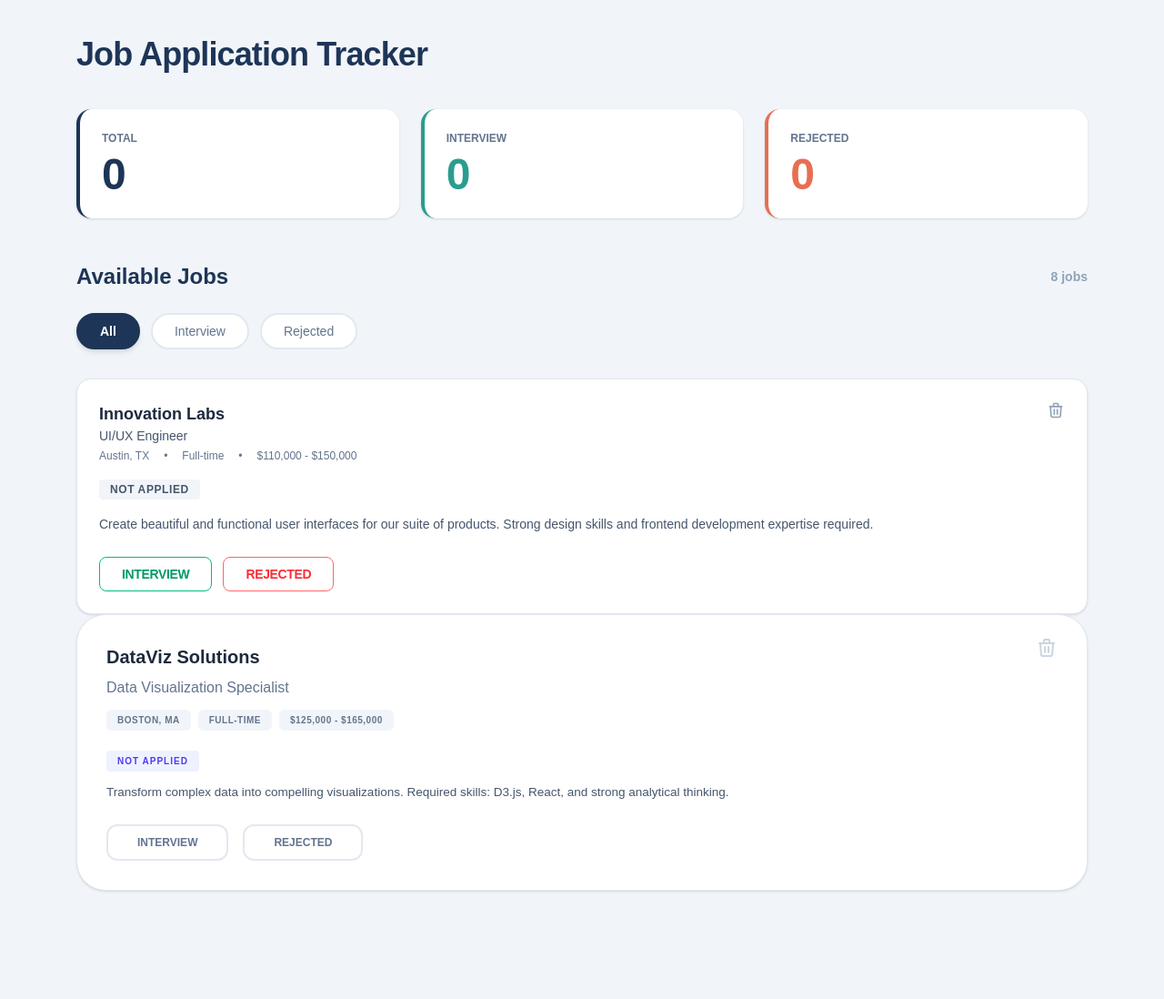
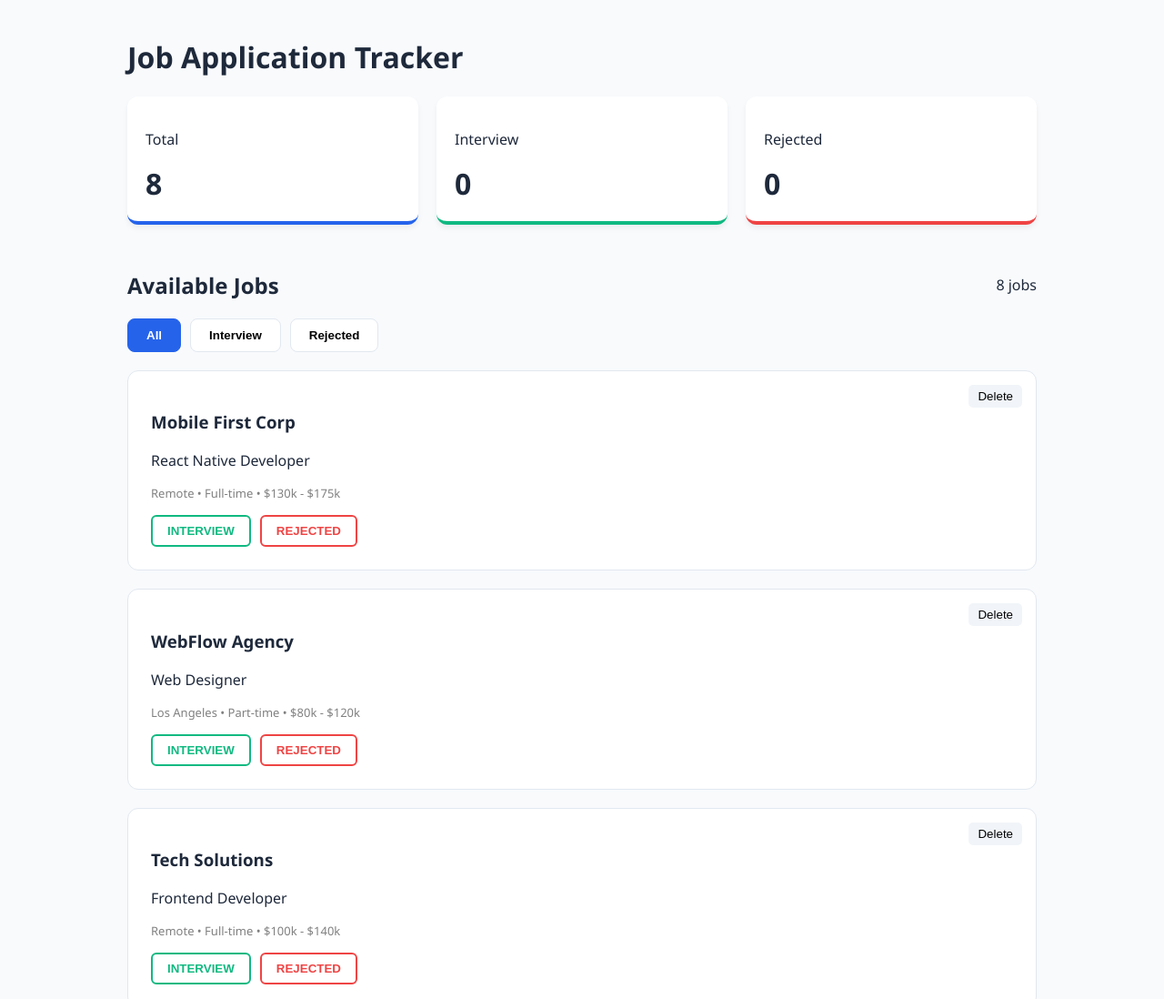
Before and after one commit to sanjidasumaiya6132-ux/job-tracker-assignment, a plain HTML site: page index.html in a window 1280 px wide. Shown: the top 1098 px of the page at 91% size. Before the commit the page ends 1019 px from the top, so only its background shows below. Drawn offline with nearby package versions, Linux system fonts and the light colour scheme.

Commit message:
Initial commit: basic structure with dashboard and jobs

```diff
--- a/index.html
+++ b/index.html
@@ -4,141 +4,42 @@
     <meta charset="UTF-8">
     <meta name="viewport" content="width=device-width, initial-scale=1.0">
     <title>Job Application Tracker</title>
-  <script src="https://unpkg.com/@tailwindcss/browser@4"></script>
-  <style type="text/tailwindcss">
-    @theme {
-      --font-syne: "Syne", sans-serif;
-      --font-dm: "DM Sans", sans-serif;
-      --color-navy: #1d3557;
-      --color-teal: #2a9d8f;
-      --color-coral: #e76f51;
-      --animate-fade-up: fadeUp 0.3s ease forwards;
-    }
-    @keyframes fadeUp {
-      0% { opacity: 0; transform: translateY(10px); }
-      100% { opacity: 1; transform: translateY(0); }
-    }
-  </style>
+    <link rel="stylesheet" href="tailwind.init.css">
 </head>
-<body class="bg-slate-100 font-dm min-h-screen">
+<body>
 
-  <div class="max-w-6xl mx-auto px-5 py-10">
-    <header class="mb-10">
-      <h1 class="font-syne text-4xl font-extrabold text-navy tracking-tight">
-        Job Application Tracker
-      </h1>
-    </header>
+<div class="container">
+    <h1>Job Application Tracker</h1>
 
-    <div class="grid grid-cols-1 md:grid-cols-3 gap-6 mb-12">
-      <div class="bg-white rounded-2xl p-6 shadow-sm border-l-4 border-navy">
-        <p class="text-xs font-bold text-slate-500 uppercase mb-2">Total</p>
-        <p class="font-syne text-5xl font-extrabold text-navy">0</p>
+    <div class="dashboard">
+        <div class="stat-card total">
+            <p>Total</p>
+            <h2 id="total-count">0</h2>
         </div>
-      <div class="bg-white rounded-2xl p-6 shadow-sm border-l-4 border-teal">
-        <p class="text-xs font-bold text-slate-500 uppercase mb-2">Interview</p>
-        <p class="font-syne text-5xl font-extrabold text-teal">0</p>
+        <div class="stat-card interview">
+            <p>Interview</p>
+            <h2 id="interview-count">0</h2>
         </div>
-      <div class="bg-white rounded-2xl p-6 shadow-sm border-l-4 border-coral">
-        <p class="text-xs font-bold text-slate-500 uppercase mb-2">Rejected</p>
-        <p class="font-syne text-5xl font-extrabold text-coral">0</p>
+        <div class="stat-card rejected">
+            <p>Rejected</p>
+            <h2 id="rejected-count">0</h2>
         </div>
     </div>
 
-    <div class="flex items-center justify-between mb-6">
-      <h2 class="font-syne text-2xl font-bold text-navy">Available Jobs</h2>
-      <span class="text-sm font-semibold text-slate-400">8 jobs</span>
+    <div class="section-header">
+    <h2>Available Jobs</h2>
+    <span id="tab-job-count">0 jobs</span>
 </div>
 
-    <div class="flex gap-3 mb-8">
-      <button class="px-6 py-2 rounded-full border-2 border-navy bg-navy text-white text-sm font-bold shadow-md cursor-pointer transition-all">All</button>
-      <button class="px-6 py-2 rounded-full border-2 border-slate-200 bg-white text-slate-500 text-sm font-medium hover:border-teal hover:text-teal cursor-pointer transition-all">Interview</button>
-      <button class="px-6 py-2 rounded-full border-2 border-slate-200 bg-white text-slate-500 text-sm font-medium hover:border-coral hover:text-coral cursor-pointer transition-all">Rejected</button>
+    <div class="tabs">
+        <button class="tab-btn active" onclick="changeTab('ALL')">All</button>
+        <button class="tab-btn" onclick="changeTab('INTERVIEW')">Interview</button>
+        <button class="tab-btn" onclick="changeTab('REJECTED')">Rejected</button>
     </div>
 
-<div class="bg-white p-6 rounded-2xl border border-slate-200 shadow-sm hover:shadow-md transition-shadow duration-300">
-
-  <div class="flex justify-between items-start mb-1">
-    <div>
-      <h3 class="text-lg font-bold text-slate-800">Innovation Labs</h3>
-      <p class="text-slate-600 font-medium text-sm">UI/UX Engineer</p>
-    </div>
-    <button class="text-slate-400 hover:text-red-500 transition-colors">
-      <svg xmlns="http://www.w3.org/2000/svg" class="h-5 w-5" fill="none" viewBox="0 0 24 24" stroke="currentColor">
-        <path stroke-linecap="round" stroke-linejoin="round" stroke-width="2" d="M19 7l-.867 12.142A2 2 0 0116.138 21H7.862a2 2 0 01-1.995-1.858L5 7m5 4v6m4-6v6m1-10V4a1 1 0 00-1-1h-4a1 1 0 00-1 1v3M4 7h16" />
-      </svg>
-    </button>
+    <div id="jobs-container"></div>
 </div>
 
-  <div class="flex flex-wrap items-center gap-x-4 gap-y-1 text-slate-500 text-xs mb-4">
-    <span>Austin, TX</span>
-    <span>•</span>
-    <span>Full-time</span>
-    <span>•</span>
-    <span>$110,000 - $150,000</span>
-  </div>
-
-  <div class="mb-4">
-    <span class="bg-slate-100 text-slate-600 px-3 py-1 rounded text-xs font-bold uppercase tracking-wider">
-      Not Applied
-    </span>
-  </div>
-
-  <p class="text-slate-600 text-sm leading-relaxed mb-6">
-    Create beautiful and functional user interfaces for our suite of products. Strong design skills and frontend development expertise required.
-  </p>
-
-  <div class="flex gap-3">
-    <button class="px-6 py-2 rounded-lg border border-emerald-500 text-emerald-600 text-sm font-bold hover:bg-emerald-50 transition-colors uppercase tracking-tight">
-      Interview
-    </button>
-    <button class="px-6 py-2 rounded-lg border border-red-400 text-red-500 text-sm font-bold hover:bg-red-50 transition-colors uppercase tracking-tight">
-      Rejected
-    </button>
-  </div>
-</div>
-
-
-
-<div id="job-container" class="space-y-5">
-
-  <div class="bg-white p-8 rounded-[2rem] border border-slate-200 shadow-sm relative transition-all">
-
-    <button class="absolute top-6 right-8 text-slate-300 hover:text-red-500 transition-colors">
-      <svg xmlns="http://www.w3.org/2000/svg" class="h-6 w-6" fill="none" viewBox="0 0 24 24" stroke="currentColor">
-        <path stroke-linecap="round" stroke-linejoin="round" stroke-width="2" d="M19 7l-.867 12.142A2 2 0 0116.138 21H7.862a2 2 0 01-1.995-1.858L5 7m5 4v6m4-6v6m1-10V4a1 1 0 00-1-1h-4a1 1 0 00-1 1v3M4 7h16" />
-      </svg>
-    </button>
-
-    <div class="space-y-2">
-      <h3 class="text-xl font-bold text-slate-800">DataViz Solutions</h3>
-      <p class="text-slate-500 font-medium">Data Visualization Specialist</p>
-
-      <div class="flex flex-wrap gap-2 pt-1 pb-3 text-[10px] font-bold uppercase tracking-wider">
-        <span class="bg-slate-100 text-slate-500 px-3 py-1 rounded-md">Boston, MA</span>
-        <span class="bg-slate-100 text-slate-500 px-3 py-1 rounded-md">Full-time</span>
-        <span class="bg-slate-100 text-slate-500 px-3 py-1 rounded-md">$125,000 - $165,000</span>
-      </div>
-
-      <div class="inline-block bg-indigo-50 text-indigo-600 px-3 py-1 rounded text-[10px] font-black uppercase tracking-widest mb-3">
-        Not Applied
-      </div>
-
-      <p class="text-slate-600 text-[13.5px] leading-relaxed max-w-3xl">
-        Transform complex data into compelling visualizations. Required skills: D3.js, React, and strong analytical thinking.
-      </p>
-
-      <div class="flex gap-4 pt-4">
-        <button class="px-8 py-2.5 rounded-xl border-2 border-slate-200 text-slate-500 text-xs font-bold hover:border-emerald-500 hover:text-emerald-500 transition-all uppercase">
-          Interview
-        </button>
-        <button class="px-8 py-2.5 rounded-xl border-2 border-slate-200 text-slate-500 text-xs font-bold hover:border-red-400 hover:text-red-400 transition-all uppercase">
-          Rejected
-        </button>
-      </div>
-    </div>
-  </div>
-
-</div>
-
+<script src="script.js"></script>
 </body>
 </html>
--- a/script.js
+++ b/script.js
@@ -1,103 +1,74 @@
-<script>
-  // 1. Initial Data (Sample Jobs)
  let jobs = [
-    {
-      id: Date.now(),
-      company: "Mobile First Corp",
-      role: "React Native Developer",
-      type: "Full-time",
-      location: "Remote",
-      salary: "$130,000 - $175,000",
-      status: "all", // "all", "interview", "rejected"
-      description: "Build cross-platform mobile applications using React Native. Work on products used by millions of users worldwide."
-    }
+    { id: 1, companyName: "Mobile First Corp", position: "React Native Developer", location: "Remote", type: "Full-time", salary: "$130k - $175k", description: "Build cross-platform mobile applications using React Native.", status: "NOT APPLIED" },
+    { id: 2, companyName: "WebFlow Agency", position: "Web Designer", location: "Los Angeles", type: "Part-time", salary: "$80k - $120k", description: "Create stunning web experiences for high-profile clients.", status: "NOT APPLIED" },
+    { id: 3, companyName: "Tech Solutions", position: "Frontend Developer", location: "Remote", type: "Full-time", salary: "$100k - $140k", description: "Work with modern JavaScript frameworks.", status: "NOT APPLIED" },
+    { id: 4, companyName: "Data Corp", position: "Data Analyst", location: "New York", type: "Contract", salary: "$90k - $110k", description: "Analyze complex data sets for business growth.", status: "NOT APPLIED" },
+    { id: 5, companyName: "Cloud Systems", position: "DevOps Engineer", location: "Seattle", type: "Full-time", salary: "$150k - $180k", description: "Manage cloud infrastructure and automation.", status: "NOT APPLIED" },
+    { id: 6, companyName: "Creative Studio", position: "UI/UX Designer", location: "Remote", type: "Part-time", salary: "$70k - $90k", description: "Design beautiful user interfaces.", status: "NOT APPLIED" },
+    { id: 7, companyName: "App Wizards", position: "iOS Developer", location: "Austin", type: "Full-time", salary: "$130k - $160k", description: "Develop native iOS applications using Swift.", status: "NOT APPLIED" },
+    { id: 8, companyName: "Fast Code", position: "Backend Developer", location: "Remote", type: "Full-time", salary: "$120k - $155k", description: "Build scalable backend services with Node.js.", status: "NOT APPLIED" }
 ];
 
-  // 2. Selectors
-  const jobsContainer = document.getElementById('jobs-container');
-  const totalCount = document.querySelector('.border-navy p.text-5xl');
-  const interviewCount = document.querySelector('.border-teal p.text-5xl');
-  const rejectedCount = document.querySelector('.border-coral p.text-5xl');
-  const filterButtons = document.querySelectorAll('.flex.gap-3.mb-8 button');
+let currentTab = 'ALL';
 
-  // 3. Render Function (UI Update)
-  function renderJobs(filter = 'all') {
-    jobsContainer.innerHTML = '';
+function render() {
+    const container = document.getElementById('jobs-container');
 
-    const filtered = jobs.filter(job => filter === 'all' || job.status === filter);
+    // Update Counts
+    document.getElementById('total-count').innerText = jobs.length;
+    document.getElementById('interview-count').innerText = jobs.filter(j => j.status === 'INTERVIEW').length;
+    document.getElementById('rejected-count').innerText = jobs.filter(j => j.status === 'REJECTED').length;
+
+    const filtered = jobs.filter(j => currentTab === 'ALL' || j.status === currentTab);
+    document.getElementById('tab-job-count').innerText = `${filtered.length} jobs`;
+
+    container.innerHTML = '';
+
+    // render function-er bhetore replace koro
+if (filtered.length === 0) {
+    container.innerHTML = `
+        <div class="empty-container">
+            <img src="assignment_7959593 1.png" alt="No jobs">
+            <h3>No jobs available</h3>
+            <p>Check back soon for new job opportunities</p>
+        </div>
+    `;
+    return;
+}
 
     filtered.forEach(job => {
-      const card = `
-        <div class="relative bg-white rounded-3xl border border-slate-100 p-8 shadow-sm hover:shadow-md transition-all animate-fade-up">
-          <button onclick="deleteJob(${job.id})" class="absolute top-6 right-6 p-2 text-coral bg-coral/10 rounded-full hover:bg-coral hover:text-white transition-all cursor-pointer">
-            <svg xmlns="http://www.w3.org/2000/svg" class="h-4 w-4" fill="none" viewBox="0 0 24 24" stroke="currentColor">
-              <path stroke-linecap="round" stroke-linejoin="round" stroke-width="2" d="M19 7l-.867 12.142A2 2 0 0116.138 21H7.862a2 2 0 01-1.995-1.858L5 7m5 4v6m4-4v6m1-10V4a1 1 0 00-1-1h-4a1 1 0 00-1 1v3M4 7h16" />
-            </svg>
-          </button>
-
-          <h3 class="font-syne font-bold text-navy text-xl">${job.company}</h3>
-          <p class="text-slate-500 font-medium mb-3">${job.role}</p>
-
-          <div class="flex items-center gap-4 text-xs font-semibold text-slate-400 mb-4">
-            <span>${job.location}</span> • <span>${job.type}</span> • <span class="text-slate-600">${job.salary}</span>
-          </div>
-
-          <div class="mb-4">
-            <span class="bg-slate-100 text-slate-500 text-[10px] font-bold px-3 py-1 rounded-full uppercase tracking-tighter border border-slate-200">
-              ${job.status === 'all' ? 'Not Applied' : job.status}
-            </span>
-          </div>
-
-          <p class="text-sm text-slate-500 mb-6 leading-relaxed">${job.description}</p>
-
-          <div class="flex gap-3">
-            <button onclick="updateStatus(${job.id}, 'interview')" class="px-5 py-2 border-2 border-teal text-teal text-xs font-bold rounded-lg hover:bg-teal hover:text-white transition-all cursor-pointer">Interview</button>
-            <button onclick="updateStatus(${job.id}, 'rejected')" class="px-5 py-2 border-2 border-coral text-coral text-xs font-bold rounded-lg hover:bg-coral hover:text-white transition-all cursor-pointer">Rejected</button>
-          </div>
+        const div = document.createElement('div');
+        div.className = 'job-card';
+        div.innerHTML = `
+            <button class="delete-btn" onclick="deleteJob(${job.id})">Delete</button>
+            <h3>${job.companyName}</h3>
+            <p>${job.position}</p>
+            <p style="font-size:13px; color:gray;">${job.location} • ${job.type} • ${job.salary}</p>
+            <div class="actions">
+                <button class="btn btn-int ${job.status === 'INTERVIEW' ? 'active' : ''}" onclick="updateStatus(${job.id}, 'INTERVIEW')">INTERVIEW</button>
+                <button class="btn btn-rej ${job.status === 'REJECTED' ? 'active' : ''}" onclick="updateStatus(${job.id}, 'REJECTED')">REJECTED</button>
             </div>
         `;
-      jobsContainer.insertAdjacentHTML('beforeend', card);
+        container.appendChild(div);
     });
-
-    updateCounters();
 }
 
-  // 4. Update Counters (Stats)
-  function updateCounters() {
-    totalCount.innerText = jobs.length;
-    interviewCount.innerText = jobs.filter(j => j.status === 'interview').length;
-    rejectedCount.innerText = jobs.filter(j => j.status === 'rejected').length;
-    document.querySelector('.text-slate-400.font-semibold').innerText = `${jobs.length} jobs`;
-  }
-
-  // 5. Functions for Buttons
-  window.updateStatus = (id, newStatus) => {
-    const index = jobs.findIndex(j => j.id === id);
-    if (index !== -1) {
-      jobs[index].status = newStatus;
-      renderJobs();
-    }
+window.updateStatus = (id, status) => {
+    jobs = jobs.map(j => j.id === id ? {...j, status: status} : j);
+    render();
 };
 
 window.deleteJob = (id) => {
     jobs = jobs.filter(j => j.id !== id);
-    renderJobs();
+    render();
 };
 
-  // 6. Tab Filtering Logic
-  filterButtons.forEach(btn => {
-    btn.addEventListener('click', () => {
-      // Styling reset/active
-      filterButtons.forEach(b => b.classList.replace('bg-navy', 'bg-white'));
-      filterButtons.forEach(b => b.classList.replace('text-white', 'text-slate-500'));
+window.changeTab = (tab) => {
+    currentTab = tab;
+    document.querySelectorAll('.tab-btn').forEach(b => {
+        b.classList.toggle('active', b.innerText.toUpperCase() === tab);
+    });
+    render();
+};
 
-      btn.classList.add('bg-navy', 'text-white');
-
-      const filterValue = btn.innerText.toLowerCase();
-      renderJobs(filterValue);
-    });
-  });
-
-  // Initial Render
-  renderJobs();
-</script>
+render();
--- a/tailwind.init.css
+++ b/tailwind.init.css
@@ -0,0 +1,119 @@
+ @charset "UTF-8";
+
+:root {
+    --primary: #2563eb;
+    --success: #10b981;
+    --danger: #ef4444;
+    --bg: #f8fafc;
+    --border: #e2e8f0;
+}
+
+body {
+    font-family: 'Segoe UI', Arial, sans-serif;
+    background-color: var(--bg);
+    margin: 0;
+    padding: 20px;
+    color: #1e293b;
+}
+.section-header {
+    display: flex;
+    justify-content: space-between;
+    align-items: center;
+}
+
+.empty-container {
+    display: flex;
+    flex-direction: column;
+    align-items: center;
+    justify-content: center;
+    padding: 60px 0;
+    text-align: center;
+}
+
+.empty-container img {
+    width: 120px; /* Image size */
+    margin-bottom: 15px;
+    opacity: 0.7;
+}
+
+.empty-container h3 {
+    margin: 0;
+    font-size: 22px;
+    color: #1e293b;
+}
+
+.empty-container p {
+    color: #64748b;
+    margin-top: 5px;
+}
+
+.container {
+    max-width: 1000px;
+    margin: 0 auto;
+}
+
+/* Dashboard */
+.dashboard {
+    display: grid;
+    grid-template-columns: repeat(auto-fit, minmax(200px, 1fr));
+    gap: 20px;
+    margin-bottom: 30px;
+}
+
+.stat-card {
+    background: white;
+    padding: 20px;
+    border-radius: 12px;
+    box-shadow: 0 4px 6px rgba(0,0,0,0.05);
+    border-bottom: 4px solid var(--primary);
+}
+.stat-card.interview { border-color: var(--success); }
+.stat-card.rejected { border-color: var(--danger); }
+.stat-card h2 { font-size: 32px; margin: 5px 0 0; }
+
+/* Tabs */
+.tabs { display: flex; gap: 10px; margin-bottom: 20px; }
+.tab-btn {
+    padding: 10px 20px;
+    border: 1px solid var(--border);
+    background: white;
+    border-radius: 8px;
+    cursor: pointer;
+    font-weight: 600;
+}
+.tab-btn.active { background: var(--primary); color: white; border-color: var(--primary); }
+
+/* Job Cards */
+.job-card {
+    background: white;
+    padding: 25px;
+    border-radius: 12px;
+    border: 1px solid var(--border);
+    margin-bottom: 20px;
+    position: relative;
+}
+
+.delete-btn {
+    position: absolute;
+    top: 15px;
+    right: 15px;
+    cursor: pointer;
+    background: #f1f5f9;
+    border: none;
+    padding: 5px 10px;
+    border-radius: 5px;
+}
+
+.actions { display: flex; gap: 10px; margin-top: 15px; }
+.btn {
+    padding: 8px 16px;
+    border-radius: 6px;
+    border: 2px solid;
+    font-weight: bold;
+    cursor: pointer;
+    background: transparent;
+}
+.btn-int { border-color: var(--success); color: var(--success); }
+.btn-int.active { background: var(--success); color: white; }
+.btn-rej { border-color: var(--danger); color: var(--danger); }
+.btn-rej.active { background: var(--danger); color: white; }
```
Also changed, not shown: assignment_7959593 1.png (added). Lines whose indentation alone changed are shown as unchanged.
